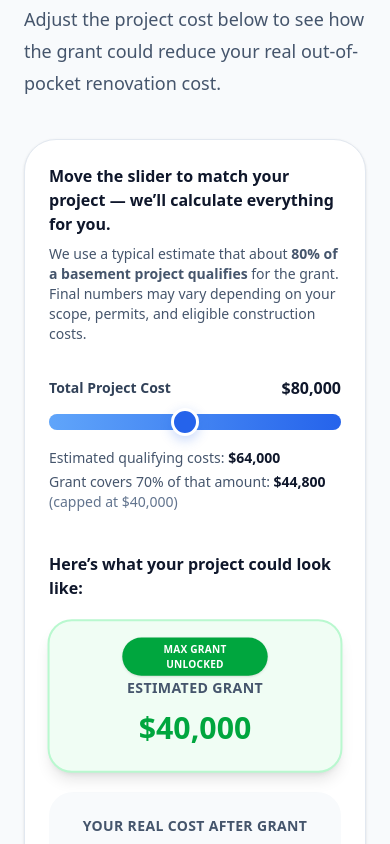
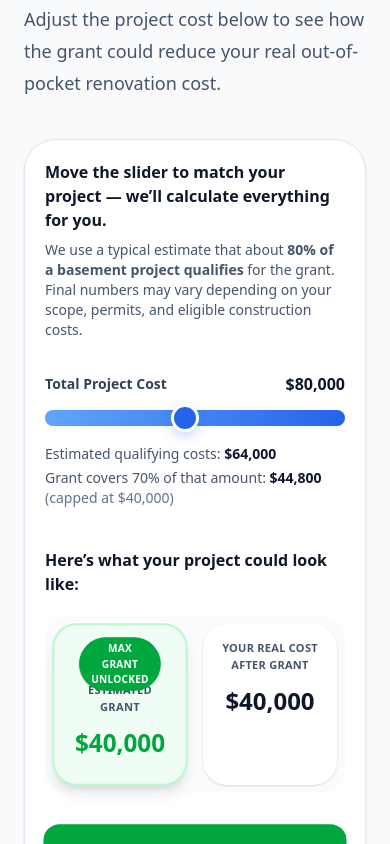
Before and after one commit to mapsforfield/ontarioreno, a React (Vite) app: page /hamilton-basement-grant in a window 390 px wide. Shown: the part 1440-2284 px from the top of the page. Built offline with nearby package versions, Linux system fonts and the light colour scheme.

Commit message:
Update HamiltonGrantCalculator.tsx

```diff
--- a/src/components/HamiltonGrantCalculator.tsx
+++ b/src/components/HamiltonGrantCalculator.tsx
@@ -38,7 +38,7 @@ export default function HamiltonGrantCalculator() {
   )} back based on a typical qualifying structure.`;
 
   return (
-    <div className="rounded-[2rem] border border-slate-200 bg-white p-6 shadow-sm md:p-8">
+    <div className="rounded-[2rem] border border-slate-200 bg-white p-5 shadow-sm md:p-8">
       <div className="mb-8">
         <p className="text-base font-semibold text-slate-900 md:text-lg">
           Move the slider to match your project — we’ll calculate everything for you.
@@ -96,35 +96,37 @@ export default function HamiltonGrantCalculator() {
         </p>
       </div>
 
-      <div className="mt-5 grid gap-5 md:grid-cols-2">
+      <div className="sticky top-3 z-10 mt-5">
+        <div className="grid grid-cols-2 gap-4 rounded-3xl bg-slate-50/95 p-2 backdrop-blur supports-[backdrop-filter]:bg-slate-50/80 md:bg-transparent md:p-0 md:backdrop-blur-none">
           <div
             className={`relative rounded-3xl border-2 border-green-200 bg-green-50 text-center transition-all duration-300 ${
               fullGrantUnlocked
-              ? "pt-14 pb-6 px-6 scale-[1.01] shadow-lg"
-              : "p-6"
+                ? "pt-14 pb-6 px-4 scale-[1.01] shadow-lg"
+                : "p-4 md:p-6"
             }`}
           >
             {fullGrantUnlocked && (
-            <div className="absolute left-1/2 top-4 -translate-x-1/2 rounded-full bg-green-600 px-3 py-1 text-[10px] font-extrabold uppercase tracking-wide text-white shadow-sm md:text-xs">
+              <div className="absolute left-1/2 top-3 -translate-x-1/2 rounded-full bg-green-600 px-3 py-1 text-[10px] font-extrabold uppercase tracking-wide text-white shadow-sm md:text-xs">
                 Max Grant Unlocked
               </div>
             )}
 
-          <p className="text-sm font-semibold uppercase tracking-wide text-slate-600">
+            <p className="text-[11px] font-semibold uppercase tracking-wide text-slate-600 md:text-sm">
               Estimated Grant
             </p>
-          <p className="mt-3 text-3xl font-extrabold text-green-600">
+            <p className="mt-3 text-2xl font-extrabold text-green-600 md:text-3xl">
               {formatCurrency(grant)}
             </p>
           </div>
 
-        <div className="rounded-3xl bg-slate-50 p-6 text-center">
-          <p className="text-sm font-semibold uppercase tracking-wide text-slate-600">
+          <div className="rounded-3xl bg-white p-4 text-center shadow-sm md:bg-slate-50 md:p-6 md:shadow-none">
+            <p className="text-[11px] font-semibold uppercase tracking-wide text-slate-600 md:text-sm">
               Your Real Cost After Grant
             </p>
-          <p className="mt-3 text-3xl font-extrabold text-slate-900">
+            <p className="mt-3 text-2xl font-extrabold text-slate-900 md:text-3xl">
               {formatCurrency(netCost)}
             </p>
+          </div>
         </div>
       </div>
 
```
Lines whose indentation alone changed are shown as unchanged.
